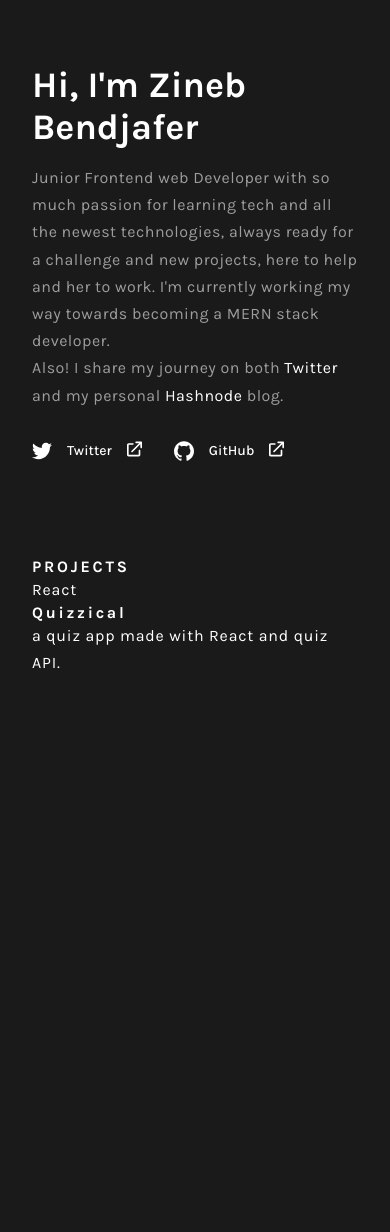
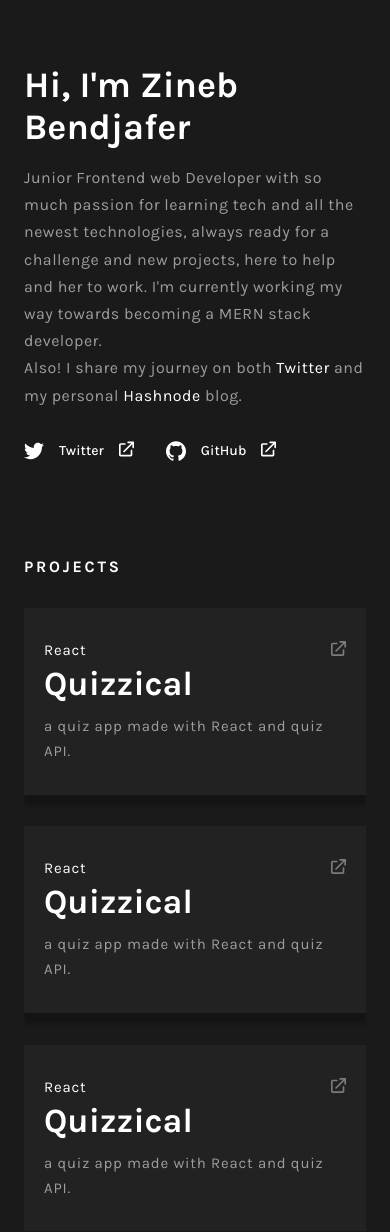
Before and after one commit to wx-it/new-portfolio, a React (Create React App) app: page / in a window 390 px wide. Shown: the top 1232 px of the page. Before the commit the page ends 844 px from the top, so only its background shows below. Built offline with nearby package versions, Linux system fonts and the light colour scheme.

Commit message:
mobile projects section done styling

```diff
--- a/src/components/Projects.jsx
+++ b/src/components/Projects.jsx
@@ -1,4 +1,4 @@
-import React from 'react'
+import GrayLink from "../assets/gray-link.svg"
 
 const Projects = () => {
   return (
@@ -7,7 +7,40 @@ const Projects = () => {
 
         <div className='projects--cards'>
             <div className='projects--card'>
-                <p>React</p>
+                <div className="link">
+                  <p>React</p>
+                  <a href="">
+                      <img src={GrayLink} alt="" />
+                  </a>
+                </div>
+                <h2>Quizzical</h2>
+                <p>
+                  a quiz app made with React and quiz API.
+                </p>
+            </div>
+
+
+            <div className='projects--card'>
+                <div className="link">
+                  <p>React</p>
+                  <a href="">
+                      <img src={GrayLink} alt="" />
+                  </a>
+                </div>
+                <h2>Quizzical</h2>
+                <p>
+                  a quiz app made with React and quiz API.
+                </p>
+            </div>
+
+
+            <div className='projects--card'>
+                <div className="link">
+                  <p>React</p>
+                  <a href="">
+                      <img src={GrayLink} alt="" />
+                  </a>
+                </div>
                 <h2>Quizzical</h2>
                 <p>
                   a quiz app made with React and quiz API.
--- a/src/scss/global/_base.scss
+++ b/src/scss/global/_base.scss
@@ -11,6 +11,6 @@
 body{
     font-family: u.$font;
     background-color: u.$pageBg;
-    padding: 0 2rem;
+    padding: 0 1.5rem;
 
 }
--- a/src/scss/mobile/_projects.scss
+++ b/src/scss/mobile/_projects.scss
@@ -1,7 +1,52 @@
+@use "../utils/" as u;
+
 .projects{
     h2{
         font-weight: 700;
         font-size: 16px;
         letter-spacing: 0.17em;
     }
+
+    .projects--cards{
+        margin: 2rem 0;
+        display: flex;
+        flex-direction: column;
+        align-items: center;
+        justify-content: space-between;
+        gap: 2rem;
+
+        .projects--card{
+           margin: auto;
+           padding: 30px 20px;
+           background-color: u.$projectsBg;
+           box-shadow: 0px 10px 4px rgba(0, 0, 0, 0.25);
+           transform: perspective(500px);
+           transform-style: preserve-3d;
+
+            .link{
+                display: flex;
+                justify-content: space-between;
+                align-items: center;
+
+                p{
+                    font-size: 15px;
+                    color: white;
+                }
+            }
+
+            h2{
+                font-size: 34px;
+                margin: 0;
+                margin-bottom: 10px;
+                letter-spacing: normal;
+                font-weight: 700;
+            }
+
+            p{
+                color: u.$grayText;
+                font-size: 15px;
+
+            }
+        }
+    }
 }
--- a/src/scss/utils/_colors.scss
+++ b/src/scss/utils/_colors.scss
@@ -12,5 +12,3 @@ $grayText: #9D9D9D;
 /* border */
 
 $contactsBorder: rgba(217, 217, 217, 0.06);
-
-/*box-shadow: 0px 10px 4px rgba(0, 0, 0, 0.25);*/
```
